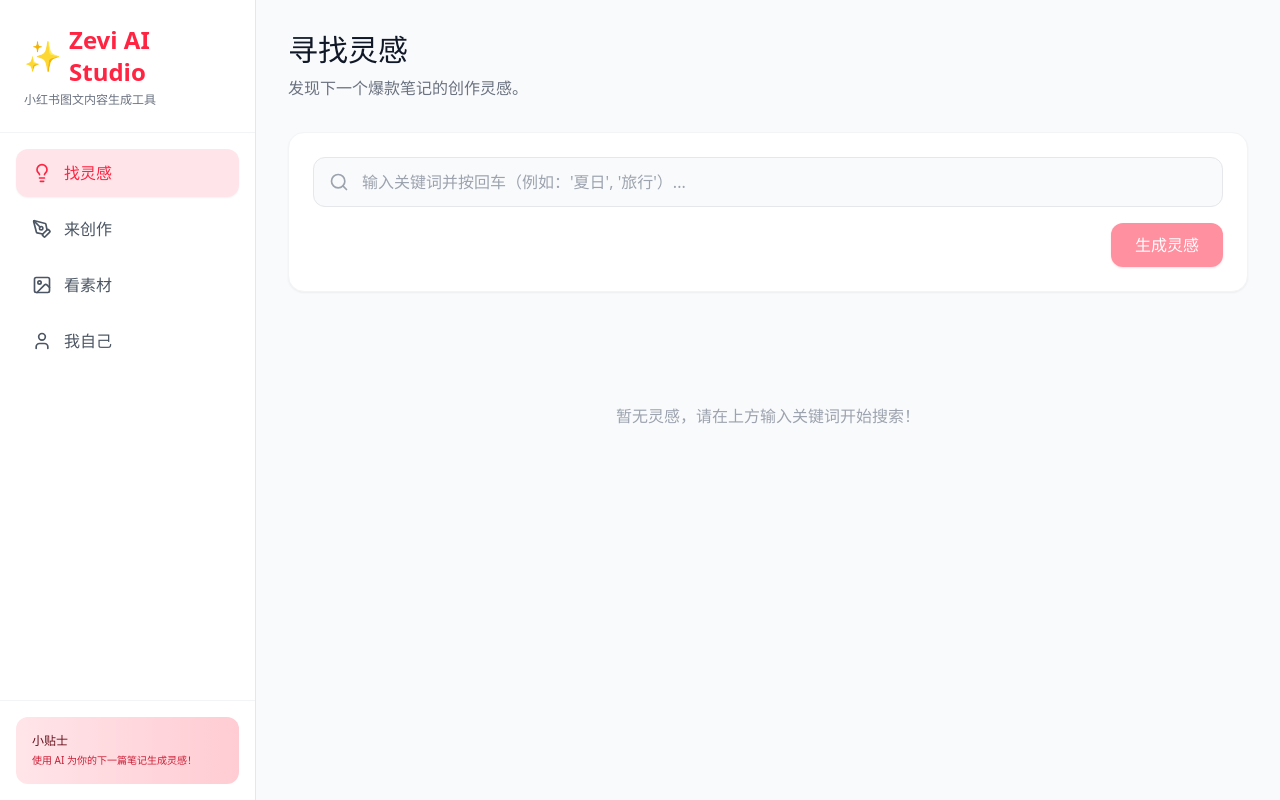
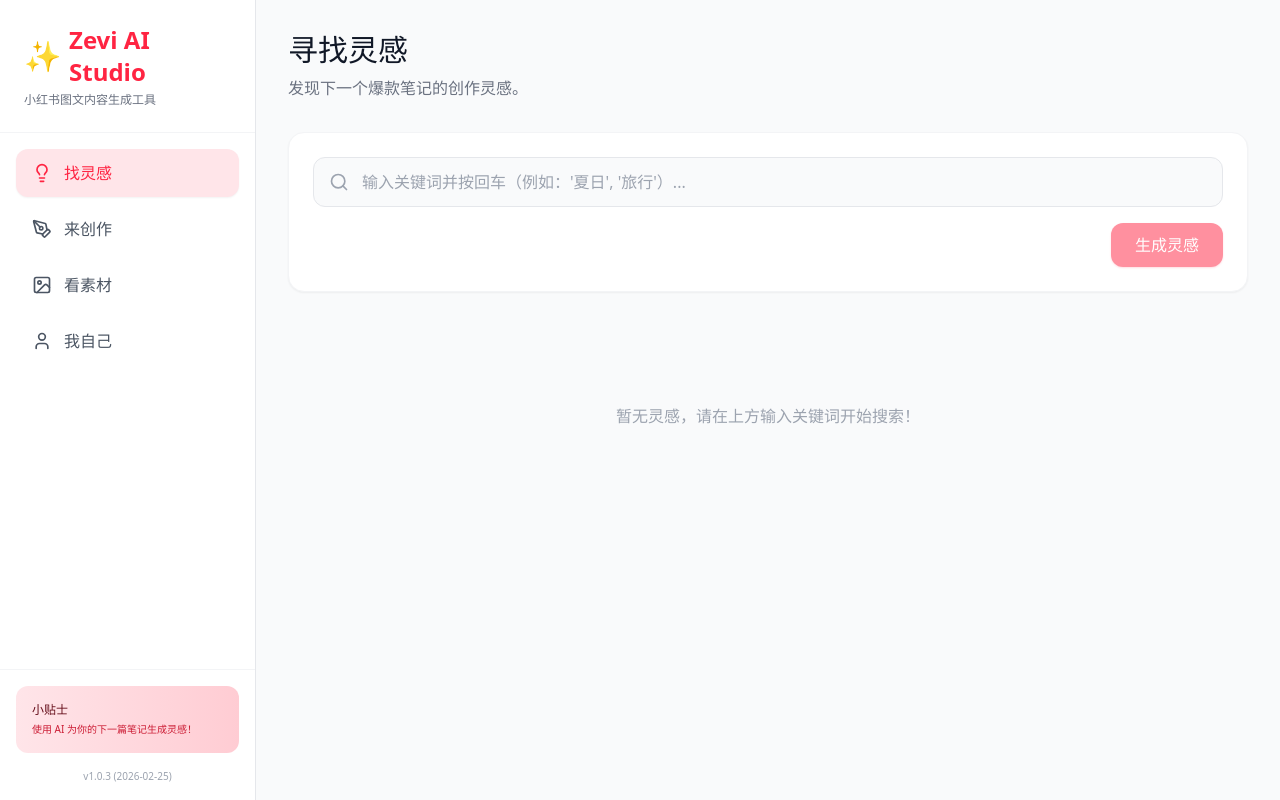
Before and after one commit to Zevi-zzy/AI-Studio, a React (Vite) app: page /inspiration in a window 1280 px wide. Built offline with nearby package versions, Linux system fonts and the light colour scheme.

Commit message:
chore: add version indicator to sidebar

```diff
--- a/src/components/common/Sidebar.tsx
+++ b/src/components/common/Sidebar.tsx
@@ -46,6 +46,7 @@ export function Sidebar() {
             使用 AI 为你的下一篇笔记生成灵感！
           </p>
         </div>
+        <p className="text-[10px] text-gray-400 mt-4 text-center">v1.0.3 (2026-02-25)</p>
       </div>
     </div>
   );
```
